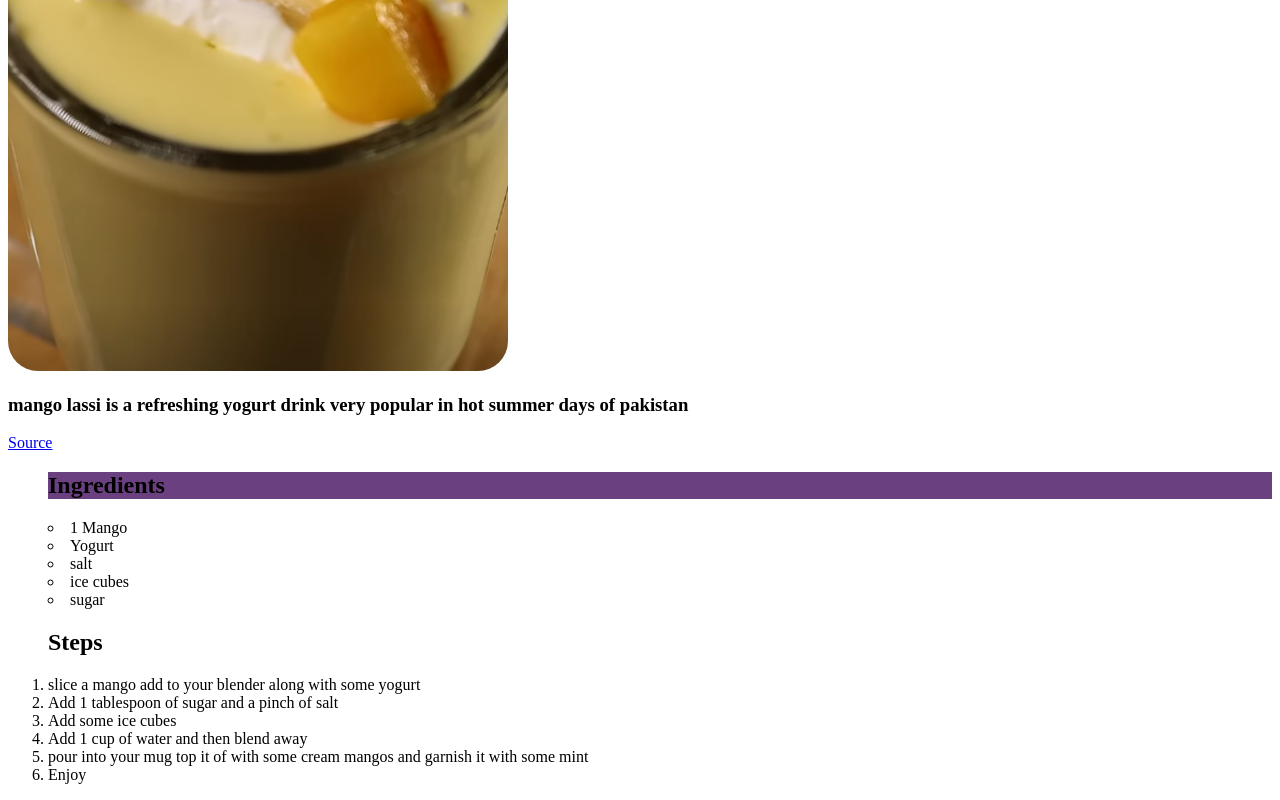
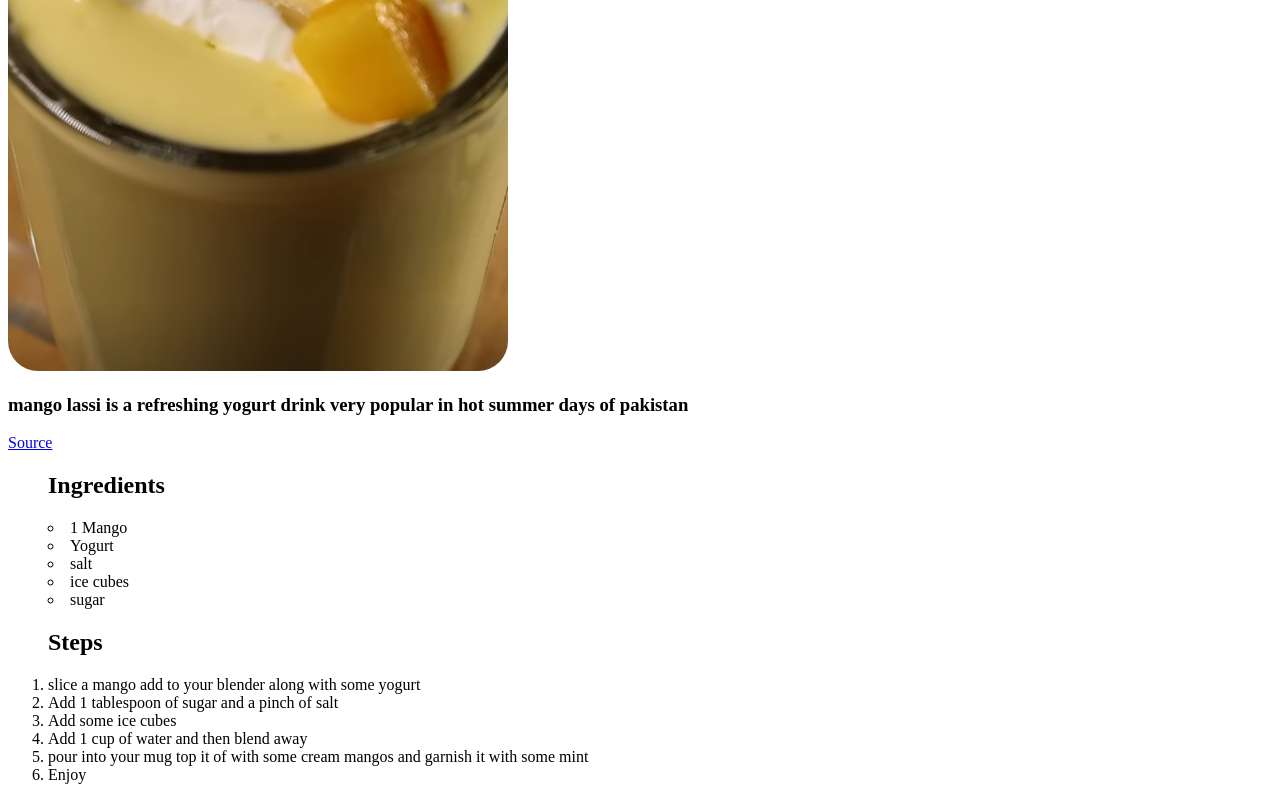
Before and after one commit to mx-99/odin-recipes, a plain HTML site: page recipes/mango_lassi.html in a window 1280 px wide. In both pictures the pointer is over the element "Ingredients". Shown: the part 400-1200 px from the top of the page. Drawn offline with Linux system fonts and the light colour scheme.

Commit message:
change hover color to white

```diff
--- a/index.css
+++ b/index.css
@@ -5,5 +5,5 @@ img {
   }
 
   h4:hover{
-    background-color: rgb(107, 64, 128);
+    background-color: rgb(247, 247, 247);
   }
--- a/recipes/beef_rendang.css
+++ b/recipes/beef_rendang.css
@@ -9,7 +9,7 @@ img {
     list-style-position: inside;
   }
   h2:hover{
-    background-color: rgb(107, 64, 128);
+    background-color: rgb(255, 255, 255);
   }
   ol:hover {
 
--- a/recipes/chocolate_dessert.css
+++ b/recipes/chocolate_dessert.css
@@ -9,7 +9,7 @@ img {
     list-style-position: inside;
   }
   h2:hover{
-    background-color: rgb(107, 64, 128);
+    background-color: rgb(243, 243, 243);
   }
   ol:hover {
 
--- a/recipes/mango_lassi.css
+++ b/recipes/mango_lassi.css
@@ -9,7 +9,7 @@ img {
     list-style-position: inside;
   }
   h2:hover{
-    background-color: rgb(107, 64, 128);
+    background-color: rgb(255, 255, 255);
   }
   ol:hover {
 
```
